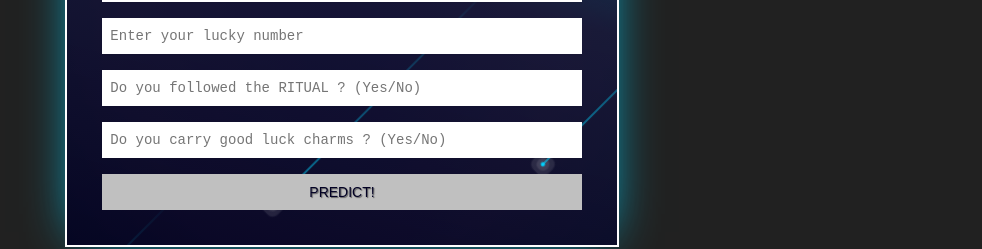
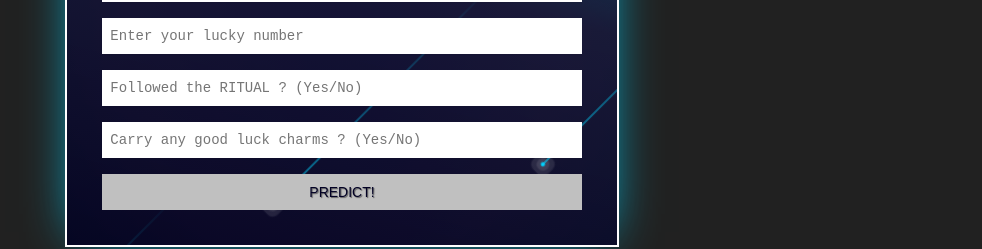
Before and after one commit to REC-1104/lucky-day-prediction-, a React (Create React App) app: page / in a window 1280 px wide. Shown: the part 324-573 px from the top of the page, without its empty margins (298-1280 px from the left). Built offline with nearby package versions, Linux system fonts and the light colour scheme.

Commit message:
Update main.jsx

```diff
--- a/src/components/main.jsx
+++ b/src/components/main.jsx
@@ -135,10 +135,10 @@ const main = () => {
         <input class="input-item" type="number" placeholder="Enter your lucky number" id='ln' required/>
       </div>
       <div class="input-container">
-        <input class="input-item" type="text" placeholder="Do you followed the RITUAL ? (Yes/No)" id='rf' required/>
+        <input class="input-item" type="text" placeholder="Followed the RITUAL ? (Yes/No)" id='rf' required/>
       </div>
       <div class="input-container">
-        <input class="input-item" type="text" placeholder="Do you carry good luck charms ? (Yes/No)" id='lc' required/>
+        <input class="input-item" type="text" placeholder="Carry any good luck charms ? (Yes/No)" id='lc' required/>
       </div>
       <span class="submit" onClick={handleModal}>
         <span class="sign-text">PREDICT!</span>
```
